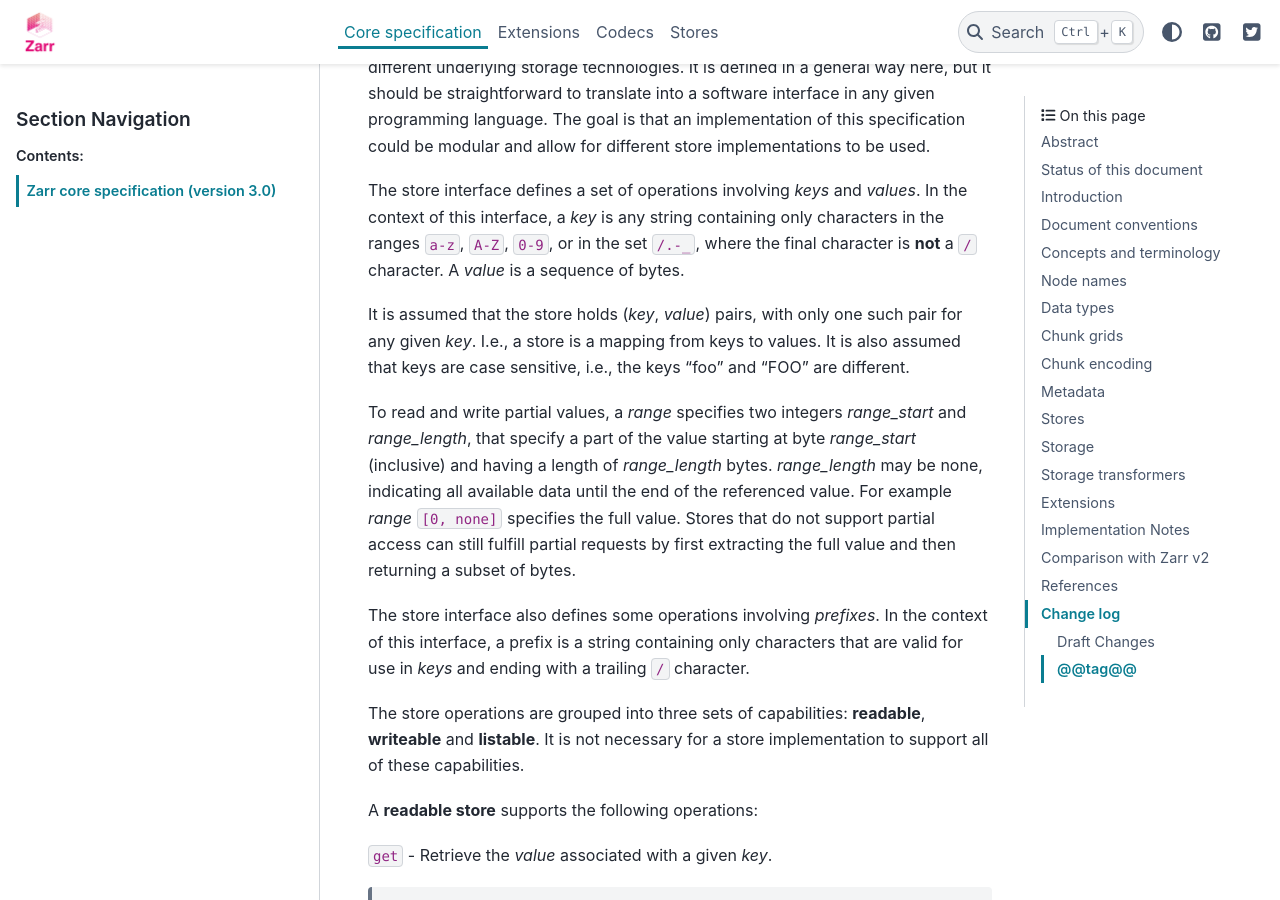
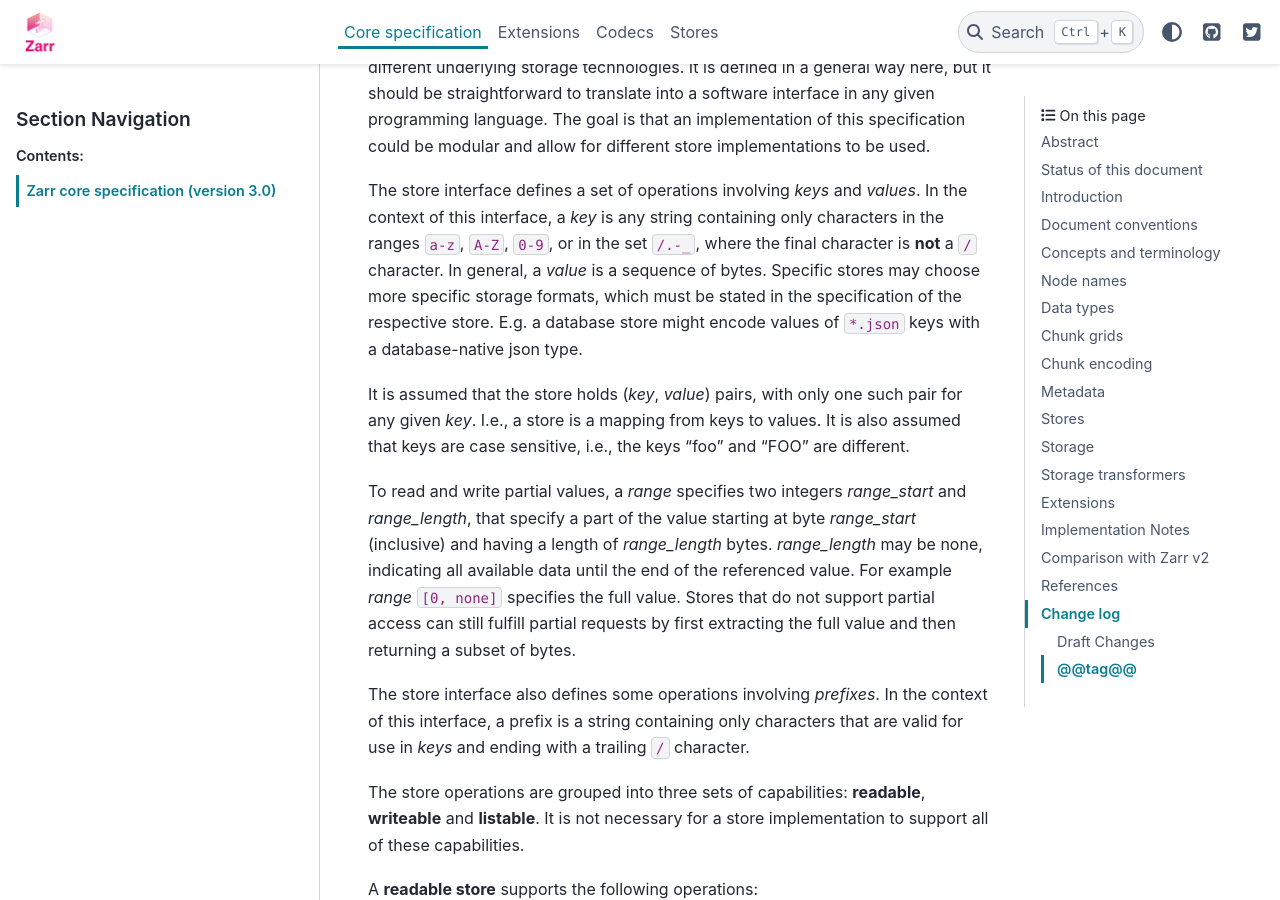
Before and after one commit to zarr-developers/zarr-specs, a Sphinx documentation site: the page built from docs/core/v3.0.rst, in a window 1280 px wide and 900 px high, scrolled down 29040 px. Built offline with Sphinx 7.4.7 and the PyData theme 0.15.4, drawn with Linux system fonts in a browser that asks for light colours.

Commit message:
Allow native storage formats for stores.

```diff
--- a/docs/core/v3.0.rst
+++ b/docs/core/v3.0.rst
@@ -1268,7 +1268,10 @@ The store interface defines a set of operations involving `keys` and
 `values`. In the context of this interface, a `key` is any string
 containing only characters in the ranges ``a-z``, ``A-Z``, ``0-9``, or
 in the set ``/.-_``, where the final character is **not** a ``/``
-character. A `value` is a sequence of bytes.
+character. In general, a `value` is a sequence of bytes. Specific stores
+may choose more specific storage formats, which must be stated in the
+specification of the respective store. E.g. a database store might
+encode values of ``*.json`` keys with a database-native json type.
 
 It is assumed that the store holds (`key`, `value`) pairs, with only
 one such pair for any given `key`. I.e., a store is a mapping from
```
